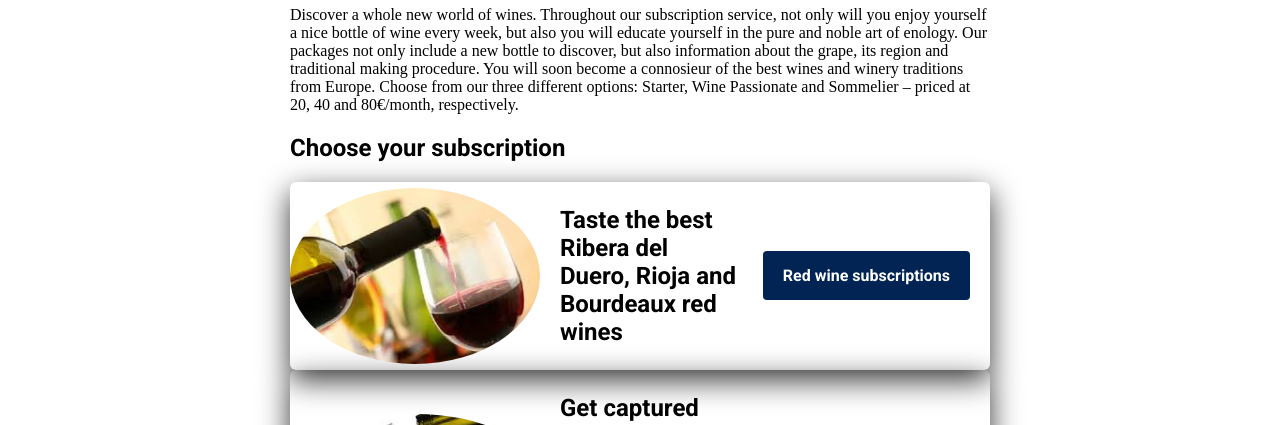
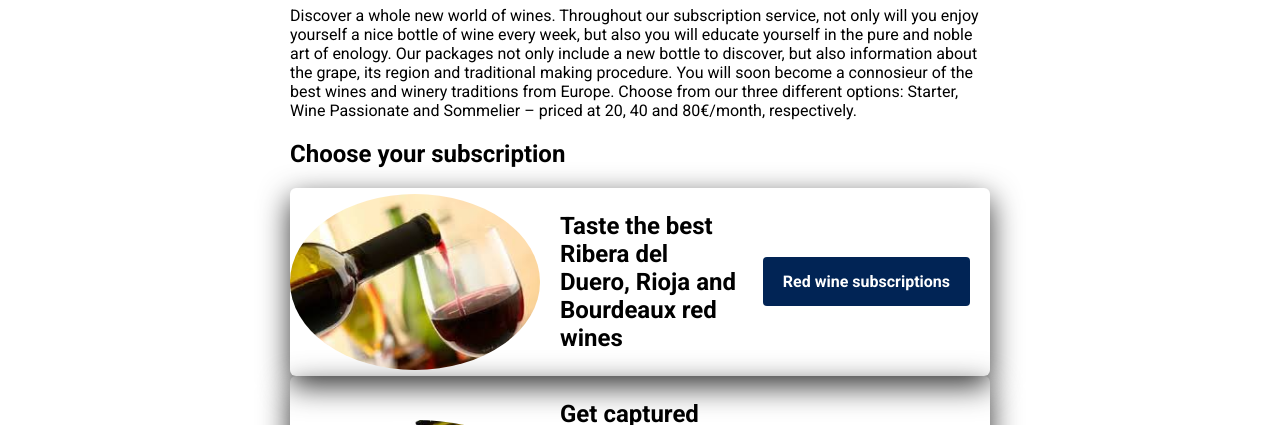
Before and after one commit to fernandorgonzal/landing, a plain HTML site: page index.html in a window 1280 px wide. Shown: the part 675-1100 px from the top of the page. Drawn offline with Linux system fonts and the light colour scheme; a script that the page names is missing.

Commit message:
Update style.css

```diff
--- a/css/style.css
+++ b/css/style.css
@@ -30,6 +30,12 @@ margin: 0 auto;
     margin:80px;
   }
 }
+
+.container p {
+
+	font-family: 'Roboto', sans-serif;
+}
+
 @media (max-width: 720px) {
   /* For a screen < 720px, this CSS will be read */
   .container {
```
